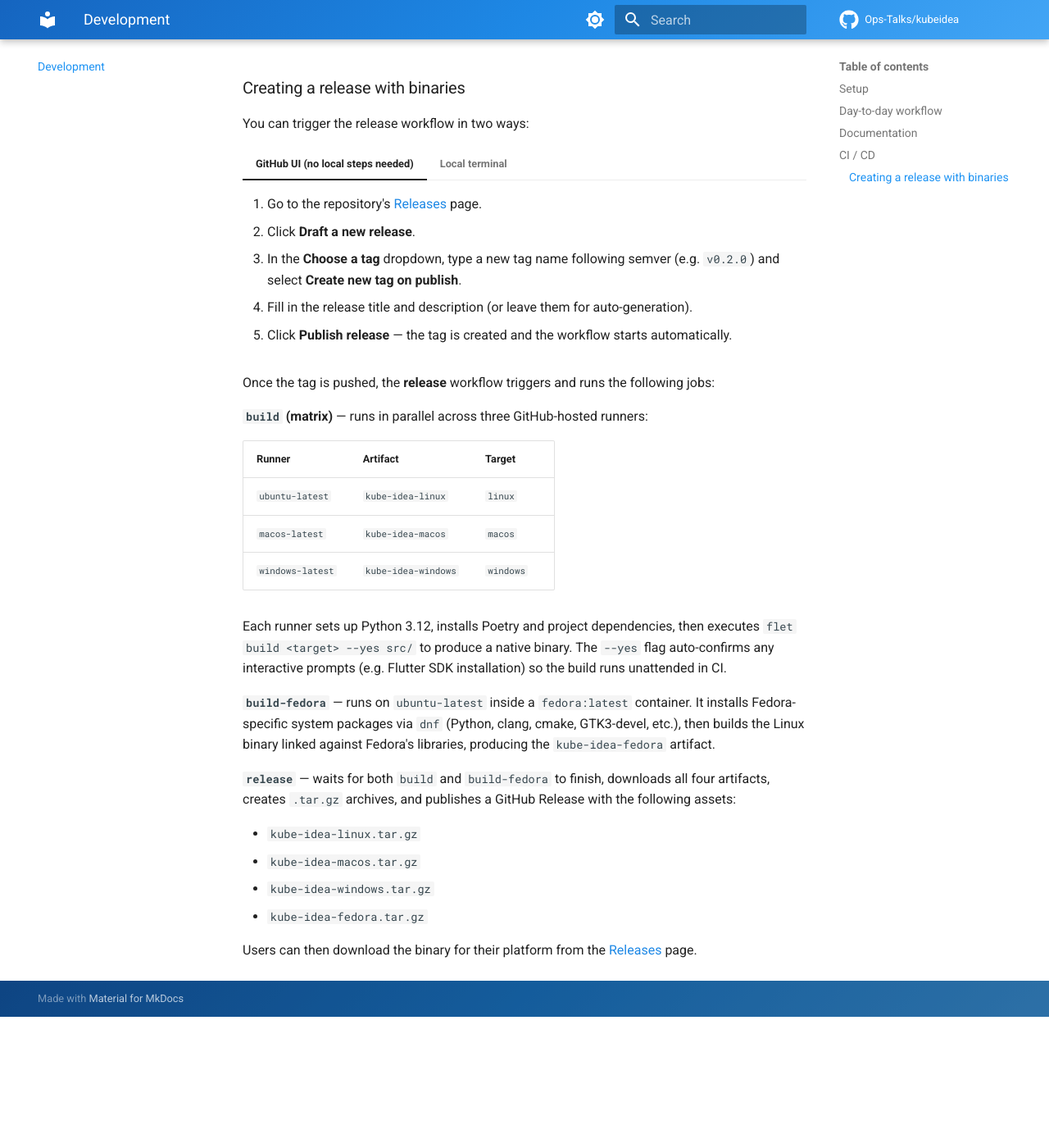
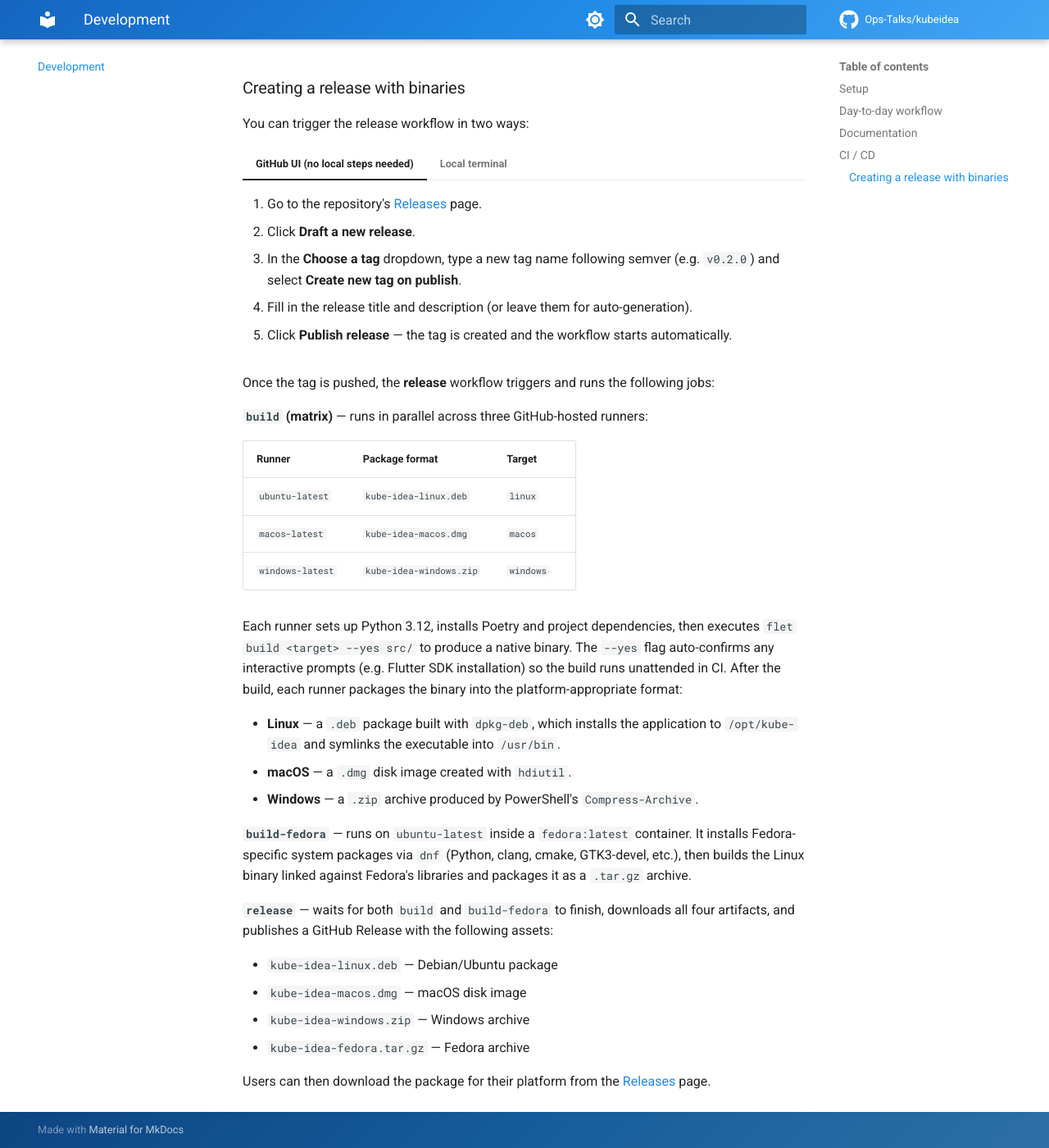
Before and after one commit to Ops-Talks/kubeidea, an MkDocs documentation site: the page built from docs/development.md, in a window 1280 px wide and 1400 px high, scrolled down 1353 px. Shown: the whole window at 82% size. Built offline with MkDocs 1.6.1 and Material for MkDocs 9.7.7, drawn with Linux system fonts in a browser that asks for light colours; comment, search, counter and statistics services are not loaded; before the commit the page ends 2593 px from its top, so only the background shows below that.

Commit message:
fix: use platform-specific package formats (.deb, .dmg, .zip) in release workflow
Agent-Logs-Url: https://github.com/Ops-Talks/kubeidea/sessions/81055f16-cf29-4179-a8eb-83a80d2280d0

Co-authored-by: weyderfs <1542315+weyderfs@users.noreply.github.com>

```diff
--- a/docs/development.md
+++ b/docs/development.md
@@ -81,31 +81,40 @@ following jobs:
 
 **`build` (matrix)** — runs in parallel across three GitHub-hosted runners:
 
-| Runner             | Artifact              | Target   |
-| ------------------ | --------------------- | -------- |
-| `ubuntu-latest`    | `kube-idea-linux`     | `linux`  |
-| `macos-latest`     | `kube-idea-macos`     | `macos`  |
-| `windows-latest`   | `kube-idea-windows`   | `windows`|
+| Runner             | Package format          | Target   |
+| ------------------ | ----------------------- | -------- |
+| `ubuntu-latest`    | `kube-idea-linux.deb`   | `linux`  |
+| `macos-latest`     | `kube-idea-macos.dmg`   | `macos`  |
+| `windows-latest`   | `kube-idea-windows.zip` | `windows`|
 
 Each runner sets up Python 3.12, installs Poetry and project
 dependencies, then executes `flet build <target> --yes src/` to produce
 a native binary. The `--yes` flag auto-confirms any interactive prompts
 (e.g. Flutter SDK installation) so the build runs unattended in CI.
+After the build, each runner packages the binary into the
+platform-appropriate format:
+
+- **Linux** — a `.deb` package built with `dpkg-deb`, which installs
+  the application to `/opt/kube-idea` and symlinks the executable into
+  `/usr/bin`.
+- **macOS** — a `.dmg` disk image created with `hdiutil`.
+- **Windows** — a `.zip` archive produced by PowerShell's
+  `Compress-Archive`.
 
 **`build-fedora`** — runs on `ubuntu-latest` inside a `fedora:latest`
 container. It installs Fedora-specific system packages via `dnf`
 (Python, clang, cmake, GTK3-devel, etc.), then builds the Linux
-binary linked against Fedora's libraries, producing the
-`kube-idea-fedora` artifact.
+binary linked against Fedora's libraries and packages it as a
+`.tar.gz` archive.
 
 **`release`** — waits for both `build` and `build-fedora` to finish,
-downloads all four artifacts, creates `.tar.gz` archives, and
-publishes a GitHub Release with the following assets:
+downloads all four artifacts, and publishes a GitHub Release with the
+following assets:
 
-- `kube-idea-linux.tar.gz`
-- `kube-idea-macos.tar.gz`
-- `kube-idea-windows.tar.gz`
-- `kube-idea-fedora.tar.gz`
+- `kube-idea-linux.deb` — Debian/Ubuntu package
+- `kube-idea-macos.dmg` — macOS disk image
+- `kube-idea-windows.zip` — Windows archive
+- `kube-idea-fedora.tar.gz` — Fedora archive
 
-Users can then download the binary for their platform from the
+Users can then download the package for their platform from the
 [Releases](https://github.com/Ops-Talks/kubeidea/releases) page.
```
Also changed, not shown: docs/getting-started.md (+5 -4 lines), 1 other file.
